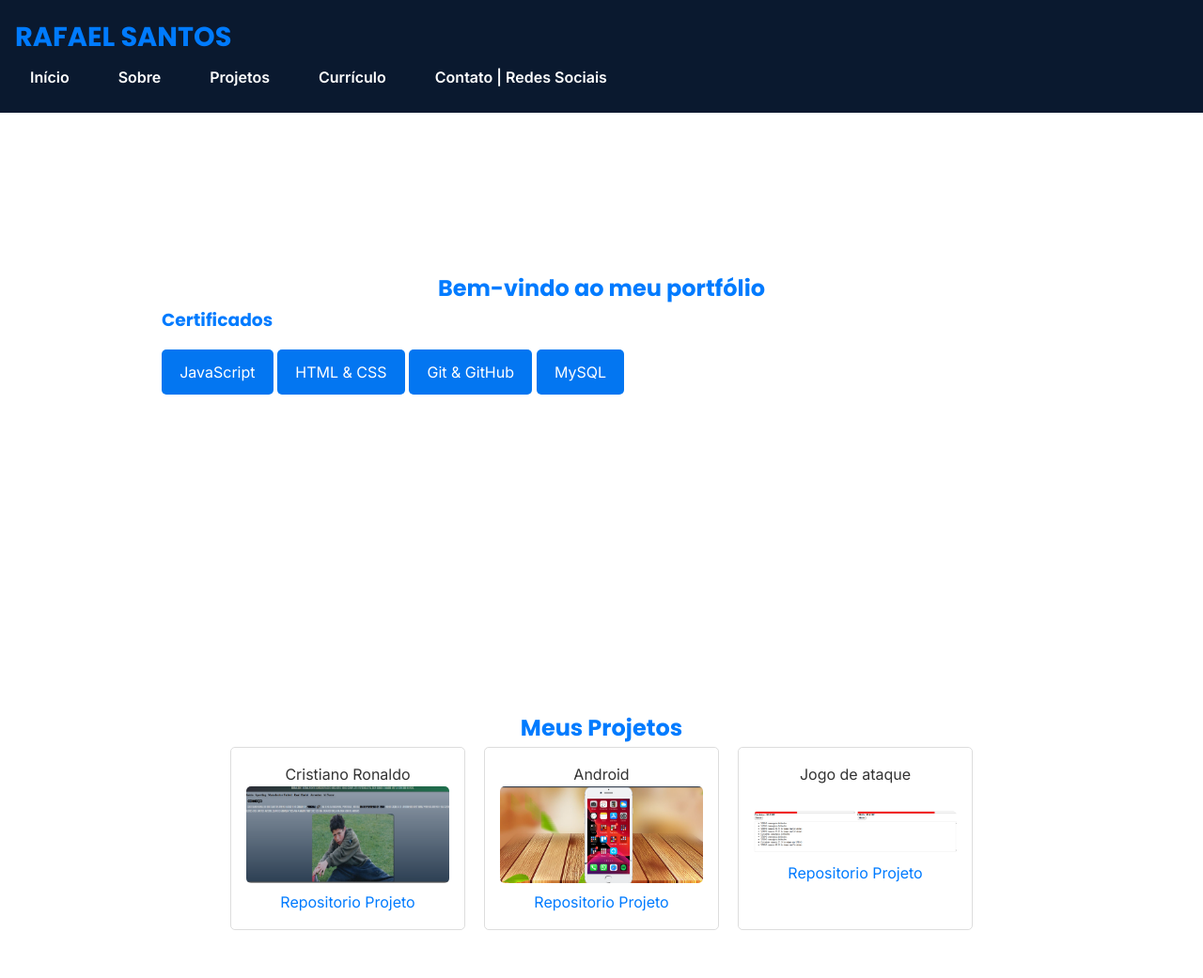
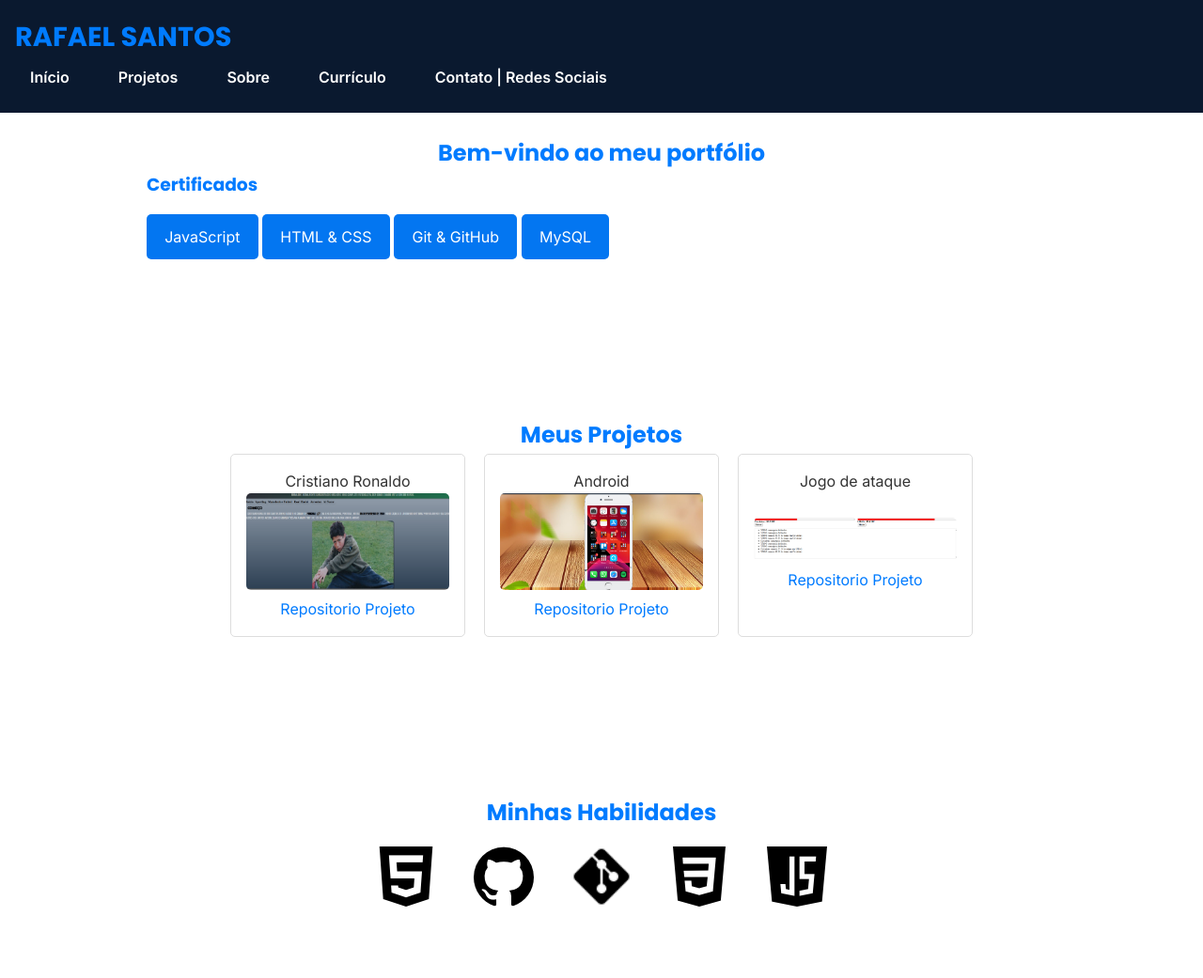
Before and after one commit to rafa-backend/meuPortifolio, a plain HTML site: page index.html in a window 1280 px wide. Shown: the top 1041 px of the page at 94% size. Drawn offline with Linux system fonts and the light colour scheme.

Commit message:
Arrumando navegação na mesma pagina

```diff
--- a/estilo.css
+++ b/estilo.css
@@ -86,8 +86,11 @@ section {
     max-width: 1000px;
     margin: 0 auto;
     margin-top: 120px;
+    scroll-margin-top: 100px; /* ou a altura real do seu header */
+
+
+
 }
-
 
 
 h2 {
--- a/index.html
+++ b/index.html
@@ -15,22 +15,20 @@
 <body>
     <header>
         <h1>RAFAEL SANTOS</h1>
-
         <div class="menu-icon" onclick="toggleMenu()">
             <img src="/icones/icons8-cardápio-64.png" alt="menu" width="30" height="30">
         </div>
 
         <nav id="navbar">
             <a href="#inicio">Início</a>
+            <a href="#projetos">Projetos</a>
             <a href="#sobre">Sobre</a>
-            <a href="#projetos">Projetos</a>
             <a href="#curriculo">Currículo</a>
             <a href="#contato">Contato | Redes Sociais</a>
         </nav>
     </header>
 
         <section id="inicio">
-        <section >
             <h2>Bem-vindo ao meu portfólio</h2>
               <h3>Certificados</h3>
                 <a href="/pdf/Certificado JavaScript.pdf" class="button" target="_blank">JavaScript</a>
@@ -38,10 +36,9 @@
                 <a href="/pdf/Git & GitHub b7Web.pdf" class="button" target="_blank">Git & GitHub</a>
                 <a href="/pdf/Certificado MySQL.pdf" class="button" target="_blank">MySQL</a>
         </section>
-    </section>
+
 
         <section id="projetos">
-        <section>
             <h2>Meus Projetos</h2>
             <div class="projetos-container">
                 <div class="projeto">
@@ -65,7 +62,6 @@
                     <a href="https://jogodeluta.vercel.app/" target="_blank">Projeto</a>
                 </div>
             </div>
-        </section>
         </section>
 
         <section id="habilidades">
```
Also changed, not shown: Imagem/The Last of Us.PNG (added). Lines whose indentation alone changed are shown as unchanged.
